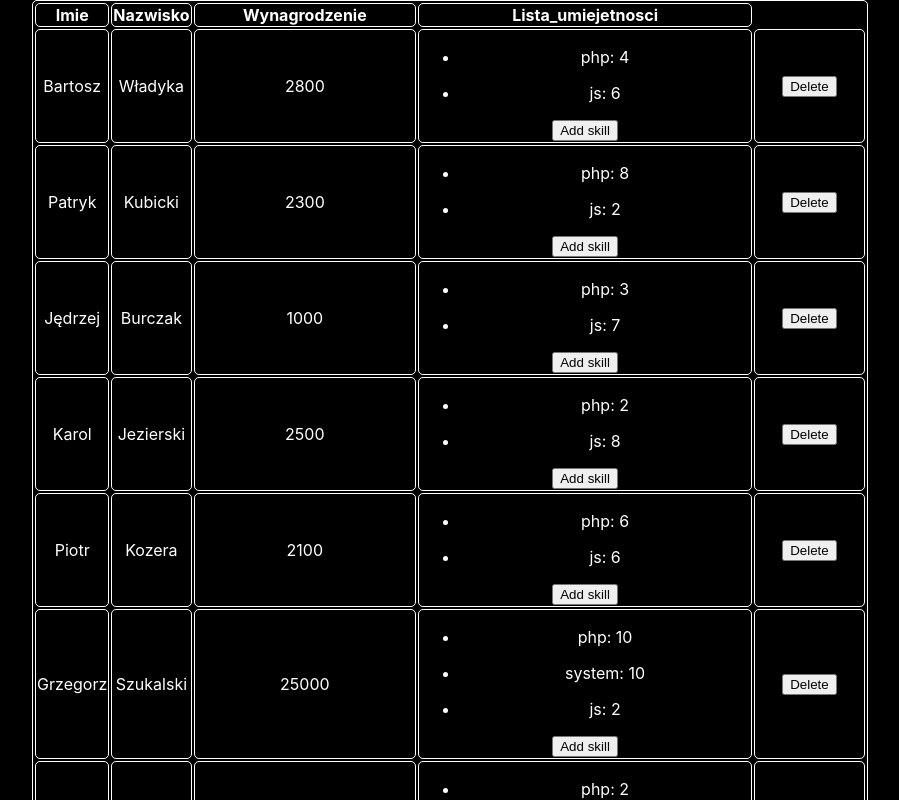
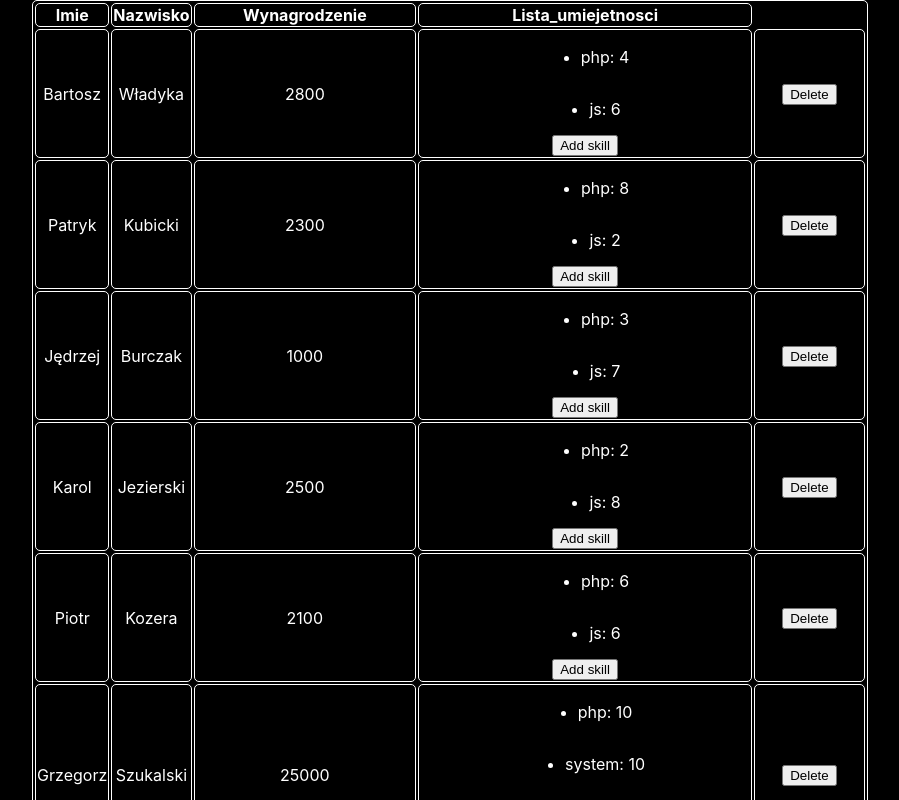
Before and after one commit to Patrykkubi/react_lessons, a React (Create React App) app: page / in a window 1280 px wide. Shown: the top 800 px of the page, without its empty margins (190-1089 px from the left). Built offline with nearby package versions, Linux system fonts and the light colour scheme.

Commit message:
Final version of the first refactor without using contexts

```diff
--- a/src/App.js
+++ b/src/App.js
@@ -178,6 +178,9 @@ function App() {
   const sumSalary = (users) => {
     let usersCopy = [...users];
     const salarySum = usersCopy.reduce((prev, curr) => {
+      if (curr == "undefined") {
+        curr = 0;
+      }
       return parseInt(prev) + parseInt(curr.salary);
     }, 0);
     setSalarySum(salarySum);
--- a/src/components/EditUserSkills.js
+++ b/src/components/EditUserSkills.js
@@ -7,7 +7,7 @@ const EditUserSkills = ({ users, userData, index, skill, state, setEditState, ed
 
   useEffect(() => {
     sumUserSkills(users);
-  }, [users]);
+  }, [users[index].skills[newSkillName]]);
 
   return (
     <>
@@ -43,6 +43,7 @@ const EditUserSkills = ({ users, userData, index, skill, state, setEditState, ed
             <button
               onClick={(e) => {
                 deleteSkill(e, index, newSkillName);
+                sumUserSkills(users);
                 setEditState(0);
               }}
             >
--- a/src/components/EditUserValue.js
+++ b/src/components/EditUserValue.js
@@ -1,8 +1,12 @@
 import { useState } from "react";
 import { useEffect } from "react";
 
-const EditUserValue = ({ userData, editUser, index, name, state, setEditState }) => {
+const EditUserValue = ({ users, userData, editUser, index, name, state, setEditState, sumSalary }) => {
   const [newValue, setNewValue] = useState();
+
+  useEffect(() => {
+    sumSalary(users);
+  }, [users[index].salary]);
 
   return (
     <>
@@ -26,7 +30,7 @@ const EditUserValue = ({ userData, editUser, index, name, state, setEditState })
           }}
         >
           <form>
-            <input onChange={(e) => setNewValue(e.target.value)} defaultValue={newValue} type="text" name={name} id="name" />
+            <input onChange={(e) => setNewValue(e.target.value)} defaultValue={newValue} type={name == "salary" ? "number" : "text"} name={name} id="name" />
             <input
               type="submit"
               onClick={(e) => {
--- a/src/components/FirstTask.js
+++ b/src/components/FirstTask.js
@@ -39,11 +39,11 @@ function FirstTask({ users, deleteUser, deleteAllUsers, sortBySalary, editUser,
           return (
             <tbody key={index}>
               <tr>
-                <EditUserValue userData={user.name} index={index} editUser={editUser} name="name" state={editState} setEditState={setEditState} />
-                <EditUserValue userData={user.surname} index={index} editUser={editUser} name="surname" state={editState} setEditState={setEditState} />
-                <EditUserValue userData={user.salary} index={index} editUser={editUser} name="salary" state={editState} setEditState={setEditState} />
+                <EditUserValue sumSalary={sumSalary} users={users} userData={user.name} index={index} editUser={editUser} name="name" state={editState} setEditState={setEditState} />
+                <EditUserValue sumSalary={sumSalary} users={users} userData={user.surname} index={index} editUser={editUser} name="surname" state={editState} setEditState={setEditState} />
+                <EditUserValue sumSalary={sumSalary} users={users} userData={user.salary} index={index} editUser={editUser} name="salary" state={editState} setEditState={setEditState} />
                 {/* to do edycje skilli i usuwanie skilli a nastepenie refactor z contexty */}
-                <td>
+                <td className="skills">
                   {Object.keys(user.skills).map((skill) => (
                     <EditUserSkills sumUserSkills={sumUserSkills} skillNames={skillNames} users={users} userData={user} index={index} editUser={editUser} skill={skill} state={editState} setEditState={setEditState} editSkills={editSkills} deleteSkill={deleteSkill} />
                   ))}
--- a/src/components/Form.js
+++ b/src/components/Form.js
@@ -28,7 +28,7 @@ const Form = ({ updateUsers }) => {
     e.preventDefault();
     console.log(formData);
     updateUsers(formData);
-    setUserSkillNames();
+    setUserSkillNames([]);
     setFormData({ ...formData, skills: {} });
   };
 
@@ -36,11 +36,11 @@ const Form = ({ updateUsers }) => {
     <>
       <form onSubmit={handleSubmit}>
         <label htmlFor="name">Name</label>
-        <input onChange={(e) => setFormData({ ...formData, name: e.target.value })} value={formData.name} type="text" name="name" id="name" />
+        <input onChange={(e) => setFormData({ ...formData, name: e.target.value })} value={formData.name} type="text" name="name" id="name" required />
         <label htmlFor="body">Surname</label>
-        <input onChange={(e) => setFormData({ ...formData, surname: e.target.value })} value={formData.surname} type="text" name="surname" id="surname" />
+        <input onChange={(e) => setFormData({ ...formData, surname: e.target.value })} value={formData.surname} type="text" name="surname" id="surname" required />
         <label htmlFor="title">Salary</label>
-        <input onChange={(e) => setFormData({ ...formData, salary: e.target.value })} value={formData.salary} type="text" name="salary" id="salary" />
+        <input onChange={(e) => setFormData({ ...formData, salary: e.target.value })} value={formData.salary} type="number" name="salary" id="salary" required />
 
         <label htmlFor="skillName">Skill Name</label>
         <input onChange={(e) => setSkillName(e.target.value)} value={skillName} type="text" name="skillName" id="skillName" />
@@ -50,7 +50,6 @@ const Form = ({ updateUsers }) => {
           onClick={(e) => {
             addSkills(e);
             setUserSkillNames([...userSkillNames, skillName + ": " + skillValue + " "]);
-            // setUserSkillValues([...userSkillValues, skillValue]);
           }}
           type="button"
           value="Dodaj umiejetnosc"
--- a/src/index.css
+++ b/src/index.css
@@ -35,3 +35,10 @@ form {
   justify-content: center;
   align-items: center;
 }
+
+.skills{
+  display: flex;
+  flex-direction: column;
+  justify-content: center;
+  align-items: center;
+}
```
